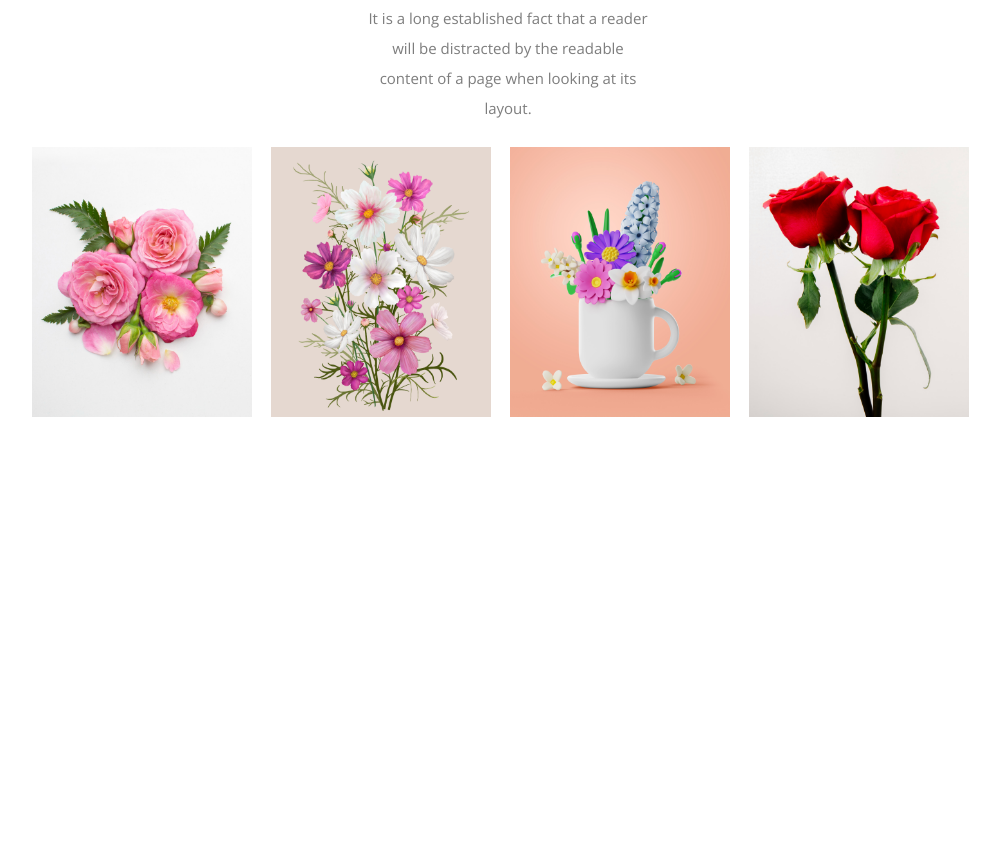
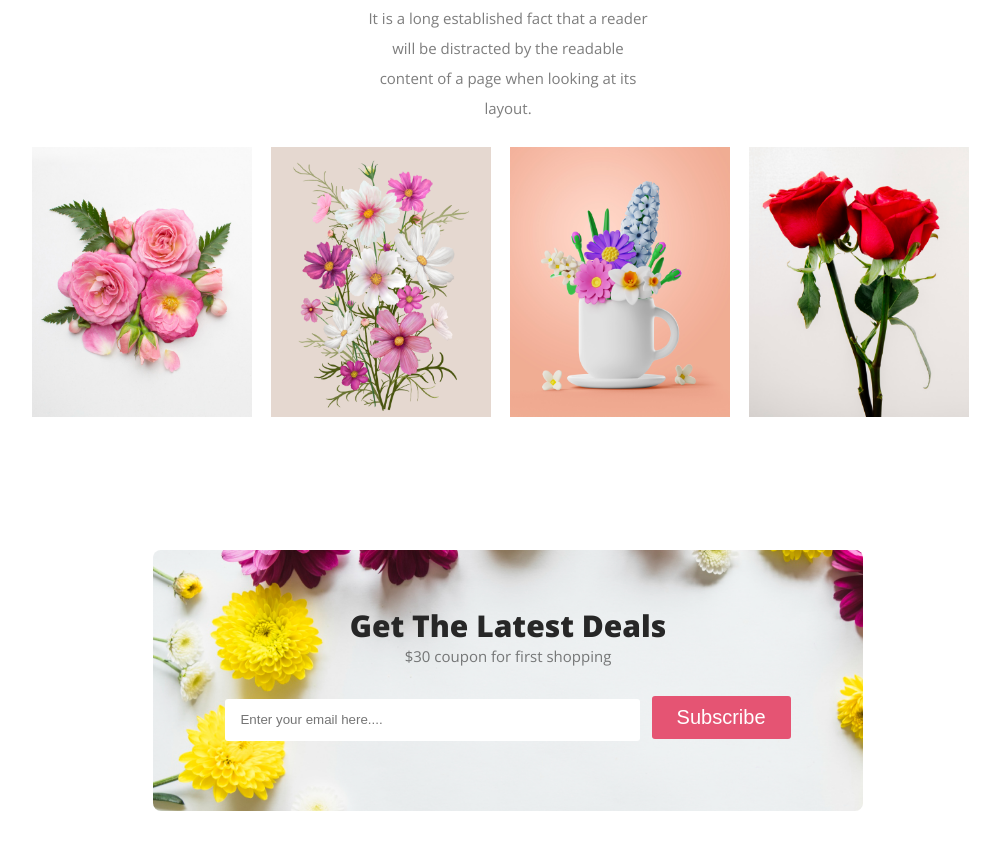
Before and after one commit to Mmsshakil/flower-shop-assignment, a plain HTML site: page index.html in a window 1280 px wide. Shown: the part 2748-3598 px from the top of the page, without its empty margins (132-1132 px from the left). Before the commit the page ends 3298 px from the top, so only its background shows below. Drawn offline with nearby package versions, Linux system fonts and the light colour scheme.

Commit message:
latest deal done

```diff
--- a/index.html
+++ b/index.html
@@ -115,6 +115,18 @@
             </div>
         </section>
 
+        <!-- latest deal -->
+        <section>
+            <div class="latest-deal">
+                <div class="latest-des">
+                    <p class="latest-deal-tytle">Get The Latest Deals</p>
+                    <p class="latest-detail-about">$30 coupon for first shopping</p>
+                </div>
+                <input type="email" name="" id="" placeholder="Enter your email here....">
+                <button class="latest-deal-btn">Subscribe</button>
+            </div>
+        </section>
+
 
     </main>
     <footer>
--- a/styles/style.css
+++ b/styles/style.css
@@ -120,7 +120,7 @@ body {
     text-align: center;
     display: flex;
     justify-content: center;
-    border-radius: 8px;
+    border-radius: 3px;
     background: rgba(39, 39, 39, 0.05);
     margin: 128px 320px;
     /* padding: 50px; */
@@ -191,3 +191,57 @@ body {
     height: 270px;
     margin-right: 15px;
 }
+
+
+/* latest-deal start */
+
+.latest-deal {
+
+    justify-content: center;
+    text-align: center;
+    border-radius: 8px;
+    margin: 0px 285px 128px 285px;
+    background-image: url("../Flower Asset/Rectangle\ 9.png");
+    background-size: cover;
+
+}
+
+.latest-des {
+    padding-bottom: 30px;
+}
+
+
+.latest-deal-tytle {
+    padding-top: 55px;
+    color: #272727;
+    font-size: 30px;
+    font-weight: 800;
+}
+
+.latest-detail-about {
+    color: rgba(39, 39, 39, 0.60);
+    font-size: 15px;
+    font-weight: 400;
+}
+
+.latest-deal>input {
+    border-radius: 3px;
+    width: 400px;
+    height: 42px;
+    border: 0px;
+    margin-bottom: 70px;
+    margin-right: 7px;
+    padding-left: 15px;
+
+}
+
+.latest-deal-btn {
+    border-radius: 3px;
+    border: 0px;
+    background: #E55473;
+    padding: 10px 25px;
+    color: #FFF;
+    font-size: 20px;
+    font-weight: 500;
+
+}
```
